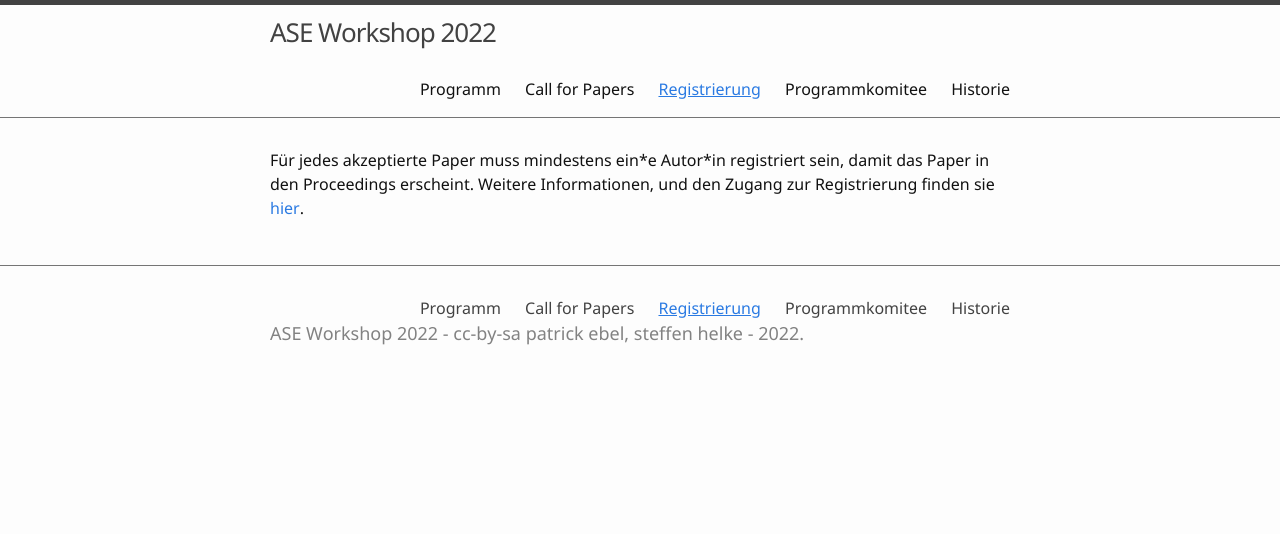
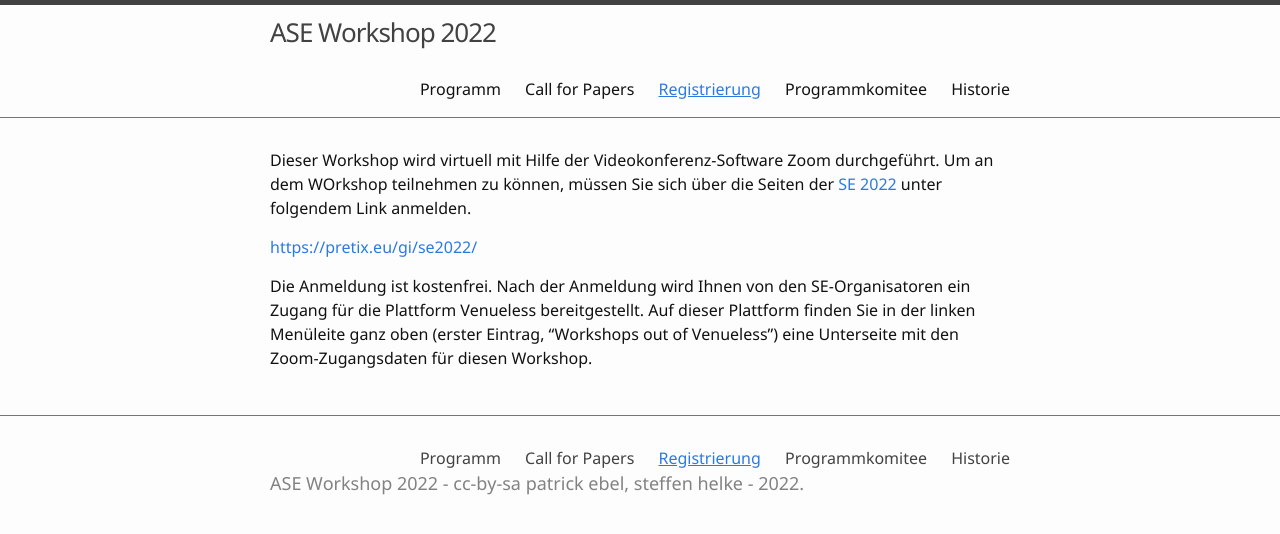
Before and after one commit to ASE-Workshop/2022, a Jekyll site: the page built from 1-registrierung.md, in a window 1280 px wide. Shown: the top 534 px of the page. Built offline with Jekyll 4.4.1, drawn with Linux system fonts in a browser that asks for light colours.

Commit message:
Update 1-registrierung.md

```diff
--- a/1-registrierung.md
+++ b/1-registrierung.md
@@ -3,4 +3,8 @@ title: Registrierung
 nav: true
 ---
 
-Für jedes akzeptierte Paper muss mindestens ein\*e Autor\*in registriert sein, damit das Paper in den Proceedings erscheint.  Weitere Informationen, und den Zugang zur Registrierung finden sie [hier](https://www.se-2022.de/).
+Dieser Workshop wird virtuell mit Hilfe der Videokonferenz-Software Zoom durchgeführt. Um an dem WOrkshop teilnehmen zu können, müssen Sie sich über die Seiten der [SE 2022](https://www.se-2022.de/) unter folgendem Link anmelden.
+
+[https://pretix.eu/gi/se2022/](https://pretix.eu/gi/se2022/)
+
+Die Anmeldung ist kostenfrei. Nach der Anmeldung wird Ihnen von den SE-Organisatoren ein Zugang für die Plattform Venueless bereitgestellt. Auf dieser Plattform finden Sie in der linken Menüleite ganz oben (erster Eintrag, "Workshops out of Venueless") eine Unterseite mit den Zoom-Zugangsdaten für diesen Workshop.
```
